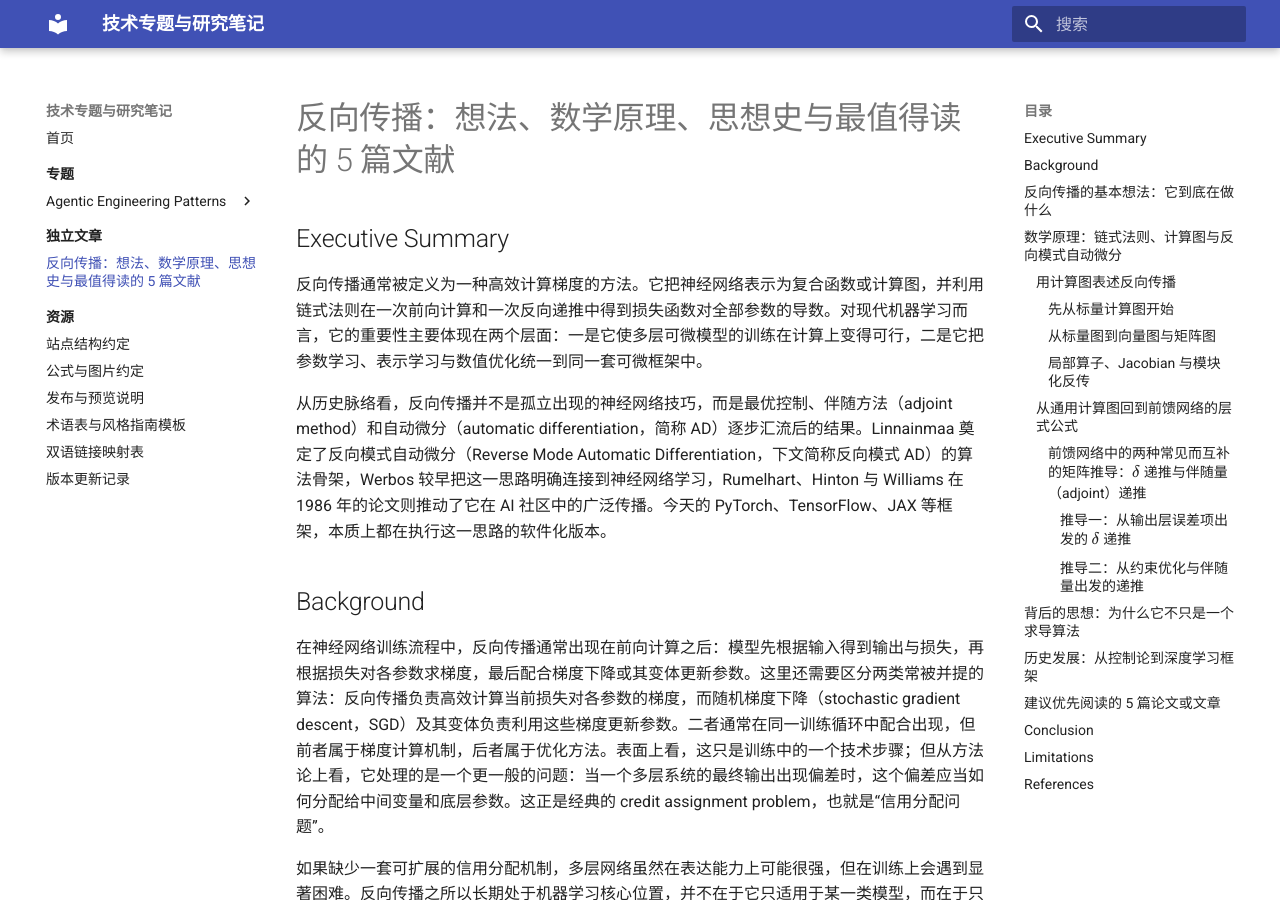
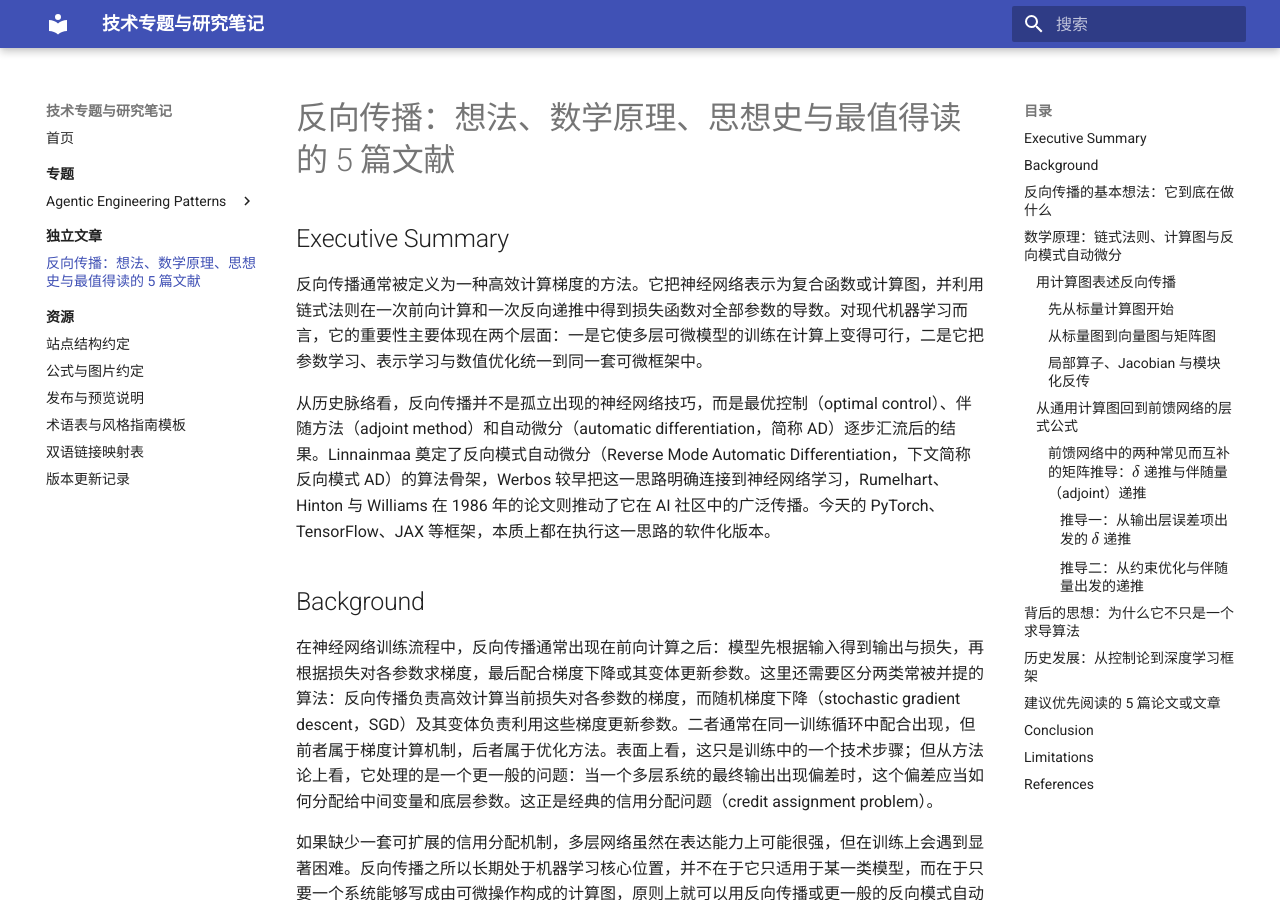
Before and after one commit to mypopydev/mypopydev.github.io, an MkDocs documentation site: the page built from docs/articles/backpropagation-ideas-math-history-5-readings.md, in a window 1280 px wide and 900 px high. Built offline with MkDocs 1.6.1 and Material for MkDocs 9.7.7, drawn with Linux system fonts in a browser that asks for light colours; some of the changed text lies outside the part shown.

Commit message:
Clean up backprop terminology

```diff
--- a/docs/articles/backpropagation-ideas-math-history-5-readings.md
+++ b/docs/articles/backpropagation-ideas-math-history-5-readings.md
@@ -3,10 +3,10 @@
 ## Executive Summary
 反向传播通常被定义为一种高效计算梯度的方法。它把神经网络表示为复合函数或计算图，并利用链式法则在一次前向计算和一次反向递推中得到损失函数对全部参数的导数。对现代机器学习而言，它的重要性主要体现在两个层面：一是它使多层可微模型的训练在计算上变得可行，二是它把参数学习、表示学习与数值优化统一到同一套可微框架中。
 
-从历史脉络看，反向传播并不是孤立出现的神经网络技巧，而是最优控制、伴随方法（adjoint method）和自动微分（automatic differentiation，简称 AD）逐步汇流后的结果。Linnainmaa 奠定了反向模式自动微分（Reverse Mode Automatic Differentiation，下文简称反向模式 AD）的算法骨架，Werbos 较早把这一思路明确连接到神经网络学习，Rumelhart、Hinton 与 Williams 在 1986 年的论文则推动了它在 AI 社区中的广泛传播。今天的 PyTorch、TensorFlow、JAX 等框架，本质上都在执行这一思路的软件化版本。
+从历史脉络看，反向传播并不是孤立出现的神经网络技巧，而是最优控制（optimal control）、伴随方法（adjoint method）和自动微分（automatic differentiation，简称 AD）逐步汇流后的结果。Linnainmaa 奠定了反向模式自动微分（Reverse Mode Automatic Differentiation，下文简称反向模式 AD）的算法骨架，Werbos 较早把这一思路明确连接到神经网络学习，Rumelhart、Hinton 与 Williams 在 1986 年的论文则推动了它在 AI 社区中的广泛传播。今天的 PyTorch、TensorFlow、JAX 等框架，本质上都在执行这一思路的软件化版本。
 
 ## Background
-在神经网络训练流程中，反向传播通常出现在前向计算之后：模型先根据输入得到输出与损失，再根据损失对各参数求梯度，最后配合梯度下降或其变体更新参数。这里还需要区分两类常被并提的算法：反向传播负责高效计算当前损失对各参数的梯度，而随机梯度下降（stochastic gradient descent，SGD）及其变体负责利用这些梯度更新参数。二者通常在同一训练循环中配合出现，但前者属于梯度计算机制，后者属于优化方法。表面上看，这只是训练中的一个技术步骤；但从方法论上看，它处理的是一个更一般的问题：当一个多层系统的最终输出出现偏差时，这个偏差应当如何分配给中间变量和底层参数。这正是经典的 credit assignment problem，也就是“信用分配问题”。
+在神经网络训练流程中，反向传播通常出现在前向计算之后：模型先根据输入得到输出与损失，再根据损失对各参数求梯度，最后配合梯度下降或其变体更新参数。这里还需要区分两类常被并提的算法：反向传播负责高效计算当前损失对各参数的梯度，而随机梯度下降（stochastic gradient descent，SGD）及其变体负责利用这些梯度更新参数。二者通常在同一训练循环中配合出现，但前者属于梯度计算机制，后者属于优化方法。表面上看，这只是训练中的一个技术步骤；但从方法论上看，它处理的是一个更一般的问题：当一个多层系统的最终输出出现偏差时，这个偏差应当如何分配给中间变量和底层参数。这正是经典的信用分配问题（credit assignment problem）。
 
 如果缺少一套可扩展的信用分配机制，多层网络虽然在表达能力上可能很强，但在训练上会遇到显著困难。反向传播之所以长期处于机器学习核心位置，并不在于它只适用于某一类模型，而在于只要一个系统能够写成由可微操作构成的计算图，原则上就可以用反向传播或更一般的反向模式自动微分来计算梯度。因此，它不仅出现在多层感知机中，也延伸到卷积网络、循环网络、Transformer、扩散模型以及可微科学计算等场景。
 
@@ -107,7 +107,7 @@ $$
 \bar x = J_f(x)^T \bar y
 $$
 
-若采用行向量记号，也可以等价地写成 $\bar x^T = \bar y^T J_f(x)$。这一步就是反向模式自动微分中的 vector-Jacobian product，VJP。与之对应，如果从输入侧传播一个方向向量 $r$，得到 $J_f(x) r$，那就是 Jacobian-vector product，JVP。需要注意的是，现代框架通常并不会显式构造完整的 $J_f(x)$，而是把它当作局部线性算子，直接实现“给定方向向量或上游梯度，返回相应 JVP 或 VJP 结果”的规则；在神经网络训练里，更常用的仍是 VJP。
+若采用行向量记号，也可以等价地写成 $\bar x^T = \bar y^T J_f(x)$。这一步就是反向模式自动微分中的向量-Jacobian 乘积（vector-Jacobian product，VJP）。与之对应，如果从输入侧传播一个方向向量 $r$，得到 $J_f(x) r$，那就是 Jacobian-向量乘积（Jacobian-vector product，JVP）。需要注意的是，现代框架通常并不会显式构造完整的 $J_f(x)$，而是把它当作局部线性算子，直接实现“给定方向向量或上游梯度，返回相应 JVP 或 VJP 结果”的规则；在神经网络训练里，更常用的仍是 VJP。
 
 ![图 9：从标量导数到局部 Jacobian 与 VJP](../assets/images/articles/backpropagation/fig_scalar_to_jacobian_vjp.svg)
 
@@ -164,7 +164,7 @@ $$
 \bar z = \bar a \odot \sigma'(z)
 $$
 
-这里 $\odot$ 表示 Hadamard product（逐元素乘积）。对广播加法 $y = x + b$，如果 $x \in \mathbb{R}^{B \times d}$、$b \in \mathbb{R}^{d}$，那么前向可以写成
+这里 $\odot$ 表示逐元素乘积（Hadamard product）。对广播加法 $y = x + b$，如果 $x \in \mathbb{R}^{B \times d}$、$b \in \mathbb{R}^{d}$，那么前向可以写成
 
 $$
 y_{ik} = x_{ik} + b_k, \qquad i=1,\ldots,B,\; k=1,\ldots,d
```
Also changed, not shown: other parts of docs/articles/backpropagation-ideas-math-history-5-readings.md (+12 -12 lines).
